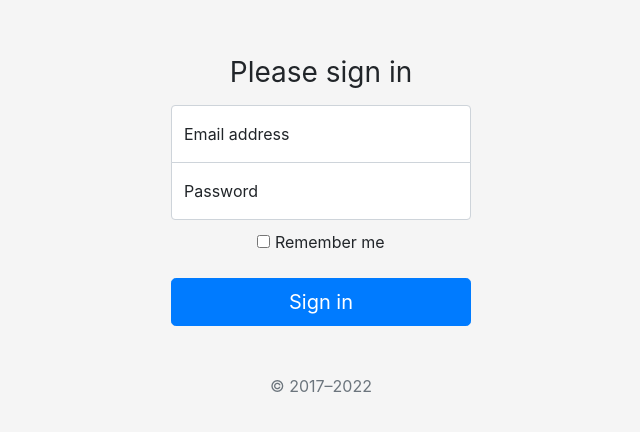
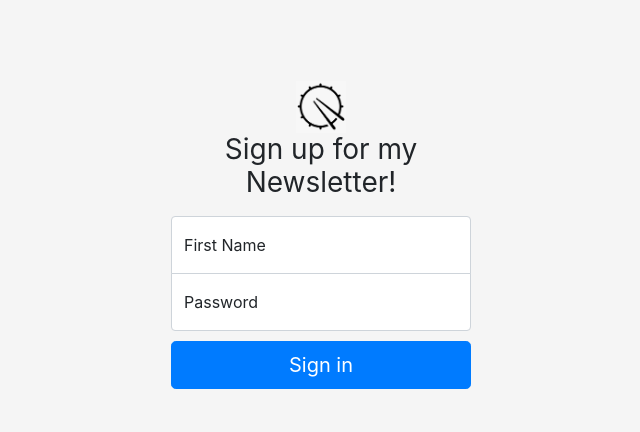
Before and after one commit to benjamindaniels21/Newsletter-project, a website: page signup.html in a window 1280 px wide. Shown: the part 165-597 px from the top of the page, without its empty margins (319-959 px from the left). Drawn offline with nearby package versions, Linux system fonts and the light colour scheme.

Commit message:
logo changed removed checkbox

```diff
--- a/signup.html
+++ b/signup.html
@@ -7,7 +7,7 @@
     <meta name="description" content="">
     <meta name="author" content="Mark Otto, Jacob Thornton, and Bootstrap contributors">
     <meta name="generator" content="Hugo 0.98.0">
-    <title>Signin Template · Bootstrap v5.2</title>
+    <title>Newsletter Sign up</title>
 
     <link rel="canonical" href="https://getbootstrap.com/docs/5.2/examples/sign-in/">
         <link href="https://cdn.jsdelivr.net/npm/bootstrap@5.2.0-beta1/dist/css/bootstrap.min.css" rel="stylesheet"
@@ -92,24 +92,21 @@
 
     <main class="form-signin w-100 m-auto">
         <form>
-            <h1 class="h3 mb-3 fw-normal">Please sign in</h1>
+            <img class="logo" src="/images/drumlogo.png" alt="">
+            <h1 class="h3 mb-3 fw-normal">Sign up for my Newsletter!</h1>
 
             <div class="form-floating">
-                <input type="email" class="form-control" id="floatingInput" placeholder="name@example.com">
-                <label for="floatingInput">Email address</label>
+                <input type="email" class="form-control" id="floatingInput" placeholder="first name">
+                <label for="floatingInput">First Name</label>
             </div>
             <div class="form-floating">
                 <input type="password" class="form-control" id="floatingPassword" placeholder="Password">
                 <label for="floatingPassword">Password</label>
             </div>
 
-            <div class="checkbox mb-3">
-                <label>
-                    <input type="checkbox" value="remember-me"> Remember me
-                </label>
-            </div>
+
             <button class="w-100 btn btn-lg btn-primary" type="submit">Sign in</button>
-            <p class="mt-5 mb-3 text-muted">&copy; 2017–2022</p>
+
         </form>
     </main>
 
--- a/styles.css
+++ b/styles.css
@@ -31,3 +31,7 @@ body {
     border-top-left-radius: 0;
     border-top-right-radius: 0;
 }
+
+.logo{
+    width: 50px;
+}
```
Also changed, not shown: images/drumlogo.png (added).
